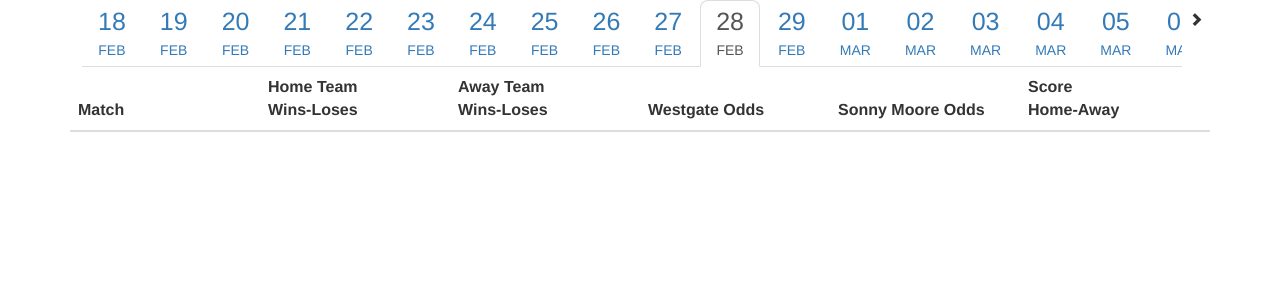
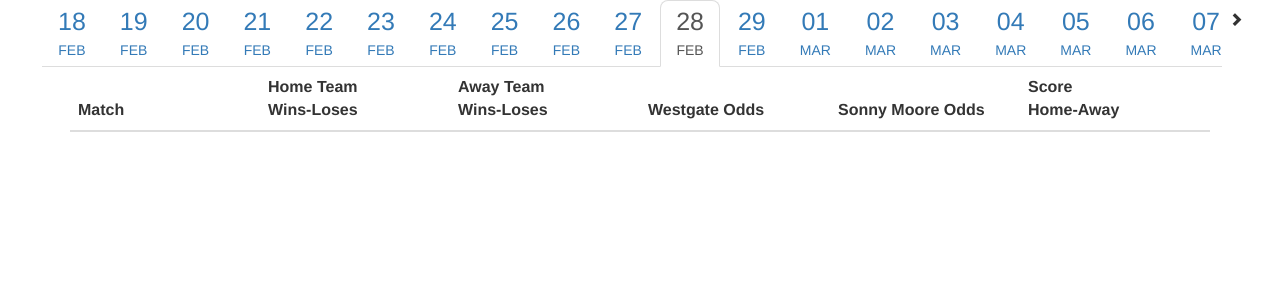
Before and after one commit to cmouli84/CollegeBasketballOdds, a web app: page /public/index.html in a window 1280 px wide. Shown: the top 300 px of the page. Run offline with its HTML, style and script files only (its server is not run), Linux system fonts and the light colour scheme; data that the repository does not hold is empty; some libraries are stand-ins or nearby versions.

Commit message:
Extended the top nav

```diff
--- a/WebContent/public/index.html
+++ b/WebContent/public/index.html
@@ -131,8 +131,8 @@
   </style>
 </head>
 <body>
-  <div ng-controller="NbacbCtrl">
-    <div class="container">
+  <div class="container-fluid" ng-controller="NbacbCtrl">
+    <div class="container-fluid">
       <div class="scroller scroller-left"><i class="glyphicon glyphicon-chevron-left"></i></div>
       <div class="scroller scroller-right"><i class="glyphicon glyphicon-chevron-right"></i></div>
       <div class="wrapper">
```
